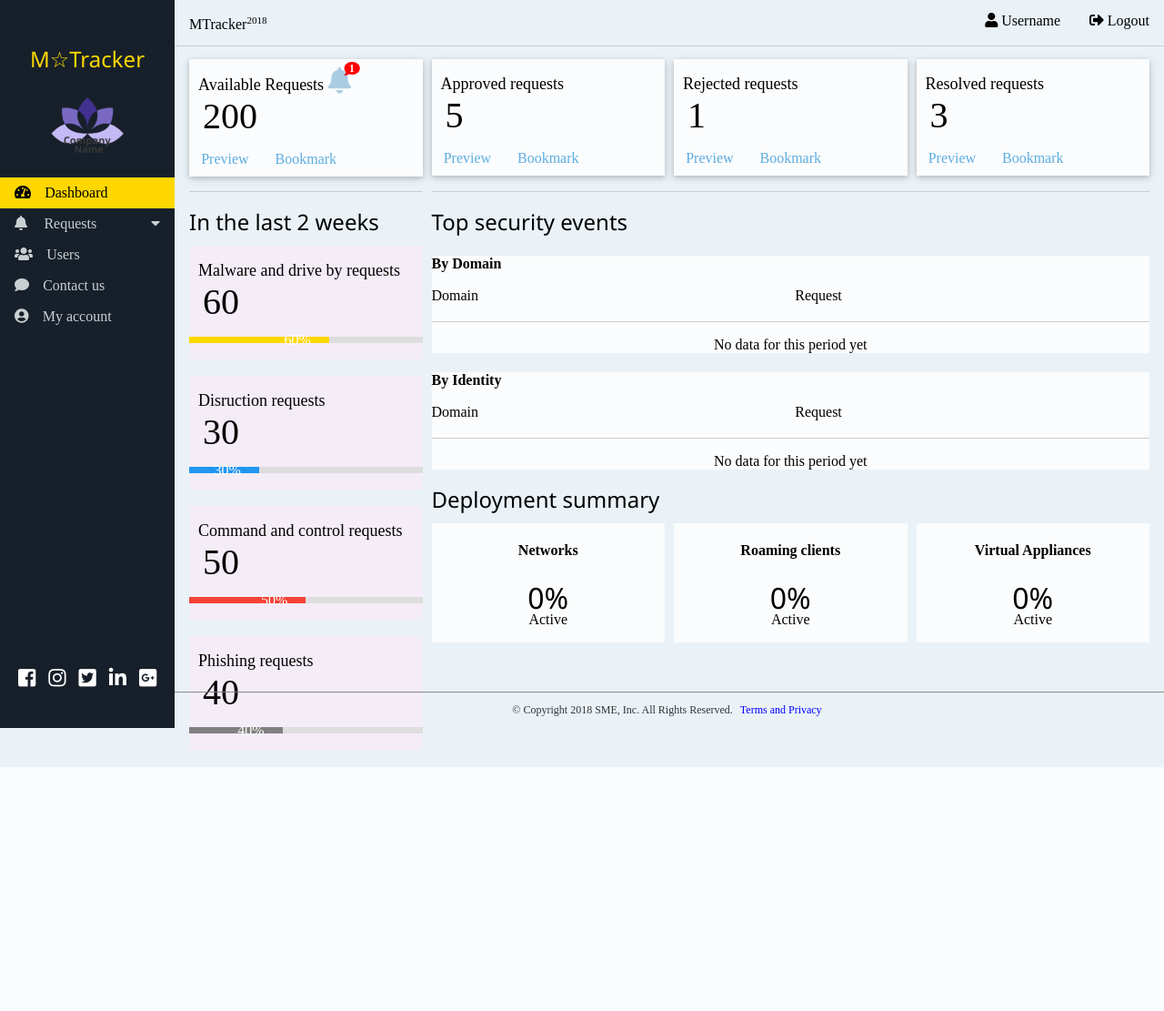
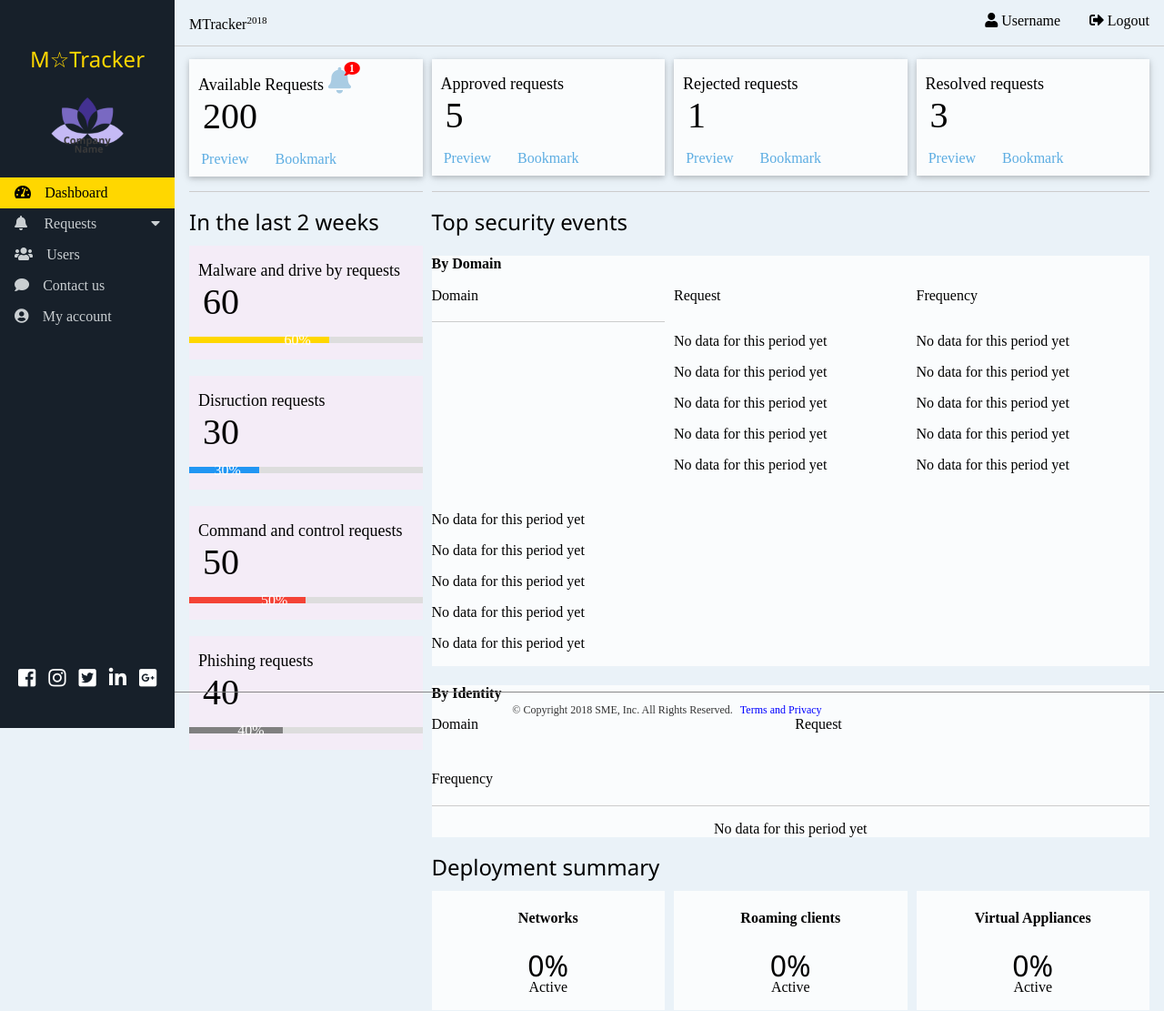
Before and after one commit to ampg99/maintenance-tracker-appp, a Python web app: template UI/templates/mains/admin.html in a window 1280 px wide. Shown: the whole page at 91% size. Before the commit the page ends 843 px from the top, so only its background shows below. Run offline with Jinja, Linux system fonts and the light colour scheme; the template is opened without the code that fills it, so the values that code supplies are empty; some libraries are stand-ins or nearby versions.

Commit message:
Update admin.html

```diff
--- a/UI/templates/mains/admin.html
+++ b/UI/templates/mains/admin.html
@@ -134,18 +134,42 @@
                         <h2>Top security events</h2>
                         <div class="events">
                             <h4>By Domain</h4>
-                            <div class="grid-2 top">
+                            <div class="grid-3 top">
                                 <p>Domain</p>
                                 <p>Request</p>
+                                <p>Frequency</p>
                             </div>
-                            <hr style="margin-top: 0.2em;">
-                            <p style="text-align:center;">No data for this period yet</p>
+                            <div class="grid-3">
+                                <hr style="margin-top: 0.2em;">
+                                <div>
+                                    <p>No data for this period yet</p>
+                                    <p>No data for this period yet</p>
+                                    <p>No data for this period yet</p>
+                                    <p>No data for this period yet</p>
+                                    <p>No data for this period yet</p>
+                                </div>
+                                <div>
+                                    <p>No data for this period yet</p>
+                                    <p>No data for this period yet</p>
+                                    <p>No data for this period yet</p>
+                                    <p>No data for this period yet</p>
+                                    <p>No data for this period yet</p>
+                                </div>
+                                <div>
+                                    <p>No data for this period yet</p>
+                                    <p>No data for this period yet</p>
+                                    <p>No data for this period yet</p>
+                                    <p>No data for this period yet</p>
+                                    <p>No data for this period yet</p>
+                                </div>
+                            </div>
                         </div>
                         <div class="events">
                             <h4>By Identity</h4>
                             <div class="grid-2 top">
                                 <p>Domain</p>
                                 <p>Request</p>
+                                <p>Frequency</p>
                             </div>
                             <hr style="margin-top: 0.2em;">
                             <p style="text-align:center;">No data for this period yet</p>
```
